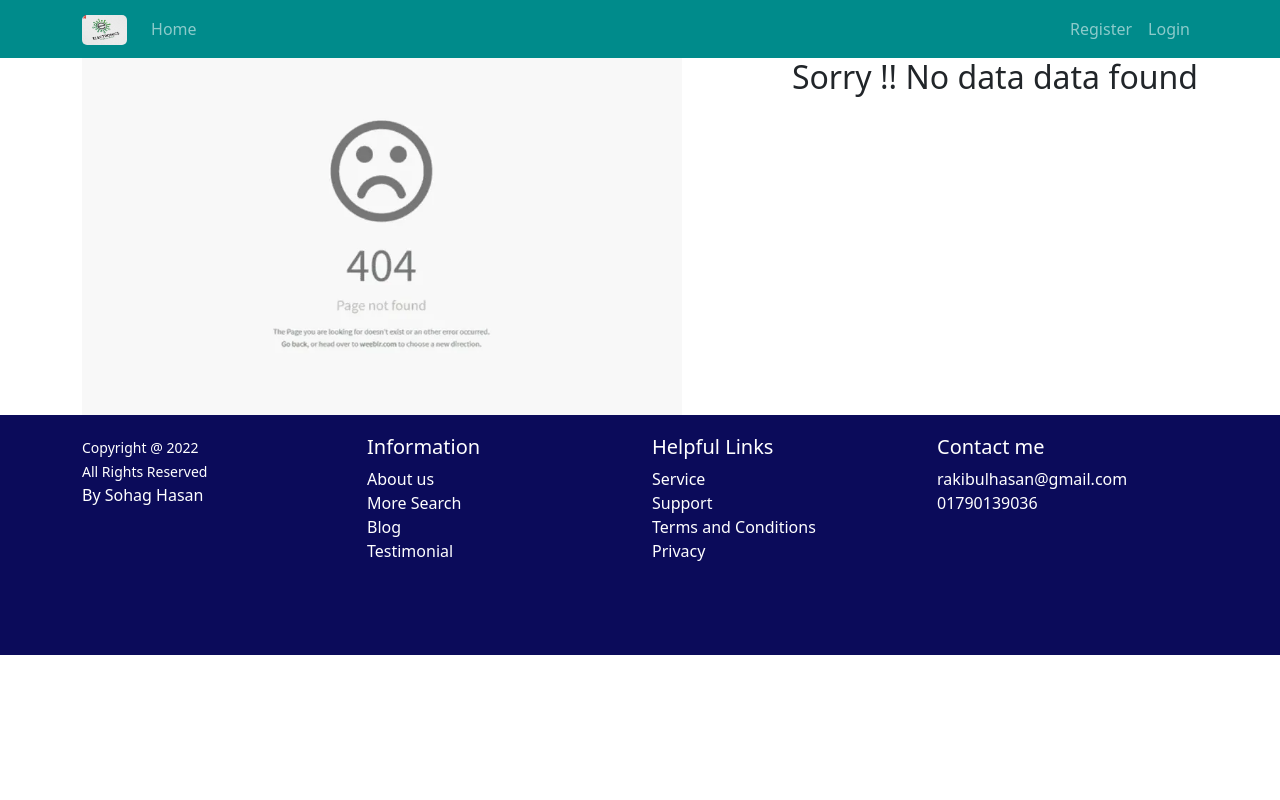
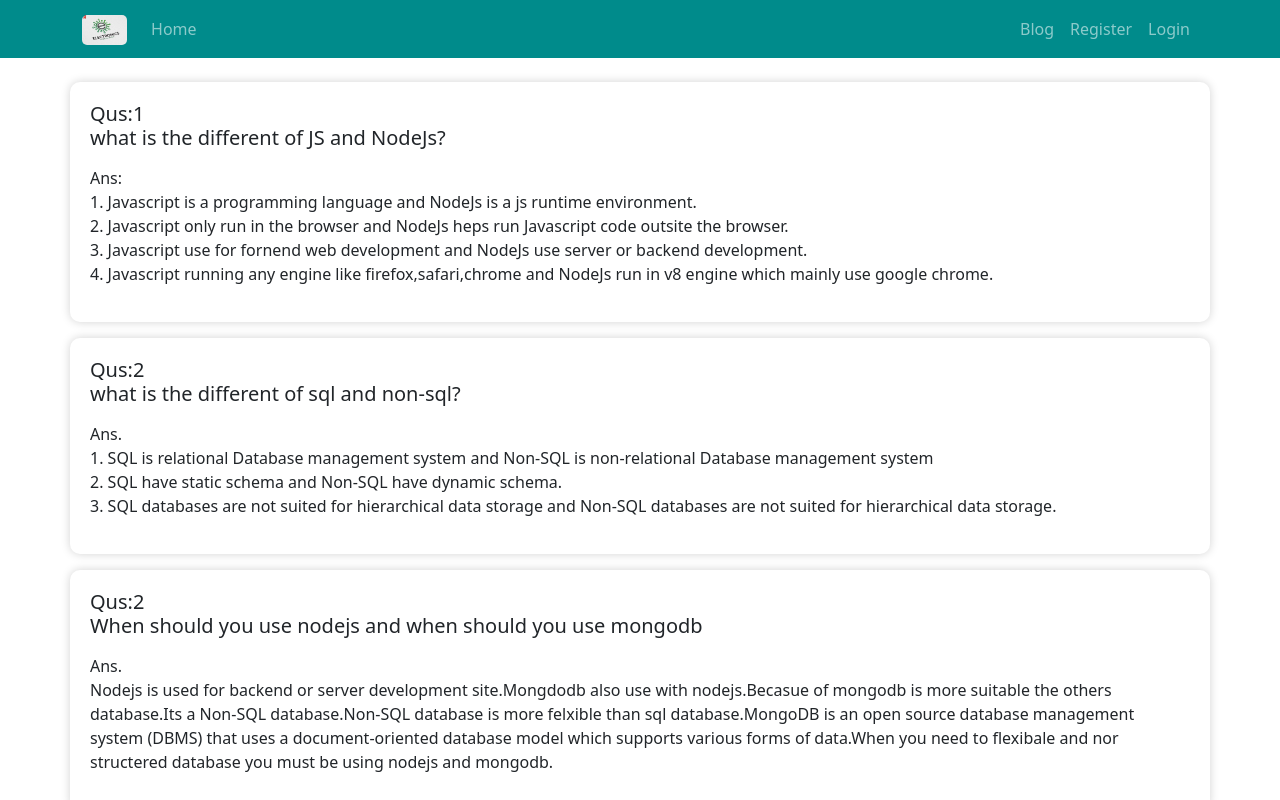
Before and after one commit to Rakibulhasan70/wareHouse-client-site, a React (Create React App) app: page /blog in a window 1280 px wide. Shown: the top 800 px of the page. Built offline with nearby package versions, Linux system fonts and the light colour scheme; no server answers.

Commit message:
img loaded

```diff
--- a/src/App.js
+++ b/src/App.js
@@ -1,6 +1,7 @@
 import 'bootstrap/dist/css/bootstrap.min.css';
 import { Route, Routes } from 'react-router-dom';
 import './App.css';
+import Blog from './components/Blog/Blog';
 import Footer from './components/Footer/Footer';
 import Header from './components/Header/Header';
 import Home from './components/Home/Home';
@@ -30,6 +31,7 @@ function App() {
         }></Route>
         <Route path='/login' element={<Login></Login>}></Route>
         <Route path='/register' element={<Register></Register>}></Route>
+        <Route path='/blog' element={<Blog></Blog>}></Route>
         <Route path='*' element={<NotFound></NotFound>}></Route>
       </Routes>
       <Footer></Footer>
--- /dev/null
+++ b/src/components/Blog/Blog.css
@@ -0,0 +1,5 @@
+.qusPart {
+    box-shadow: 0 0 10px lightgray;
+    border-radius: 10px;
+    padding: 20px;
+}
--- /dev/null
+++ b/src/components/Blog/Blog.js
@@ -0,0 +1,58 @@
+import React from 'react';
+import './Blog.css'
+const Blog = () => {
+    return (
+        <div className='container mt-4'>
+            <div className="row">
+                <div className='col col-lg-12 col-12 qusPart'>
+                    <h5>Qus:1
+                        <p>what is the different of JS and NodeJs?</p>
+                    </h5>
+                    <p>Ans:
+                        <br />
+                        1.
+                        Javascript is a programming language and NodeJs is a js runtime environment.
+                        <br />
+                        2.
+                        Javascript only run in the browser and NodeJs heps run Javascript code outsite the browser.
+                        <br />
+                        3.
+                        Javascript use for fornend web development and NodeJs use server or backend development.
+                        <br />
+                        4.
+                        Javascript running any engine like firefox,safari,chrome
+                        and NodeJs run in  v8 engine which mainly use google chrome.
+                    </p>
+                </div>
+                <div className='col col-lg-12 col-12 qusPart mt-3'>
+                    <h5>Qus:2
+                        <p>what is the different of sql  and non-sql?</p>
+                    </h5>
+                    <p>Ans.
+                        <br />
+                        1.
+                        SQL is relational Database management system and Non-SQL is non-relational Database management system
+                        <br />
+                        2.
+                        SQL have static schema and Non-SQL  have dynamic schema.
+                        <br />
+                        3.
+                        SQL databases are not suited for hierarchical data storage and Non-SQL databases are not suited for hierarchical data storage.
+                    </p>
+                </div>
+                <div className='col col-lg-12 col-12 qusPart mt-3 mb-4'>
+                    <h5>Qus:2
+                        <p>When should you use nodejs and when should you use mongodb</p>
+                    </h5>
+                    <p>Ans.
+                        <br />
+                        Nodejs is used for backend or server development site.Mongdodb also use with nodejs.Becasue of mongodb is more suitable the others database.Its a Non-SQL database.Non-SQL database is more felxible than sql database.MongoDB is an open source database management system (DBMS) that uses a document-oriented database model which supports various forms of data.When you need to flexibale and nor structered database you must be using nodejs and mongodb.
+                    </p>
+                </div>
+            </div>
+
+        </div>
+    );
+};
+
+export default Blog;
--- a/src/components/Header/Header.js
+++ b/src/components/Header/Header.js
@@ -14,7 +14,7 @@ const Header = () => {
     }
 
     return (
-        <div>
+        <>
             <Navbar collapseOnSelect expand="lg" style={{ backgroundColor: 'darkcyan' }} variant="dark" sticky='top'>
                 <Container>
                     <Navbar.Brand as={Link} to="/home"><img height='30px' style={{ borderRadius: '5px' }} src={logo} alt="" /></Navbar.Brand>
@@ -25,6 +25,7 @@ const Header = () => {
 
                         </Nav>
                         <Nav>
+                            <Nav.Link as={Link} to="/blog">Blog</Nav.Link>
                             <Nav.Link as={Link} to="/register">Register</Nav.Link>
                             {
                                 user
@@ -43,7 +44,7 @@ const Header = () => {
                     </Navbar.Collapse>
                 </Container>
             </Navbar>
-        </div>
+        </>
     );
 };
 
--- a/src/components/ManageInventoryDetails/ManageInventoryDetails.js
+++ b/src/components/ManageInventoryDetails/ManageInventoryDetails.js
@@ -3,7 +3,7 @@ import React from 'react';
 const ManageInventoryDetails = (props) => {
     const { name, img, description, price, supplierName } = props.product
     return (
-        <div className='product-details ps-5'>
+        <div className='product-details ps-5 mb-5'>
             <img src={img} alt="" />
             <h4 className='mt-0'>Name: {name}</h4>
             <p className='mb-0'> Description: {description}</p>
```
Also changed, not shown: public/products.json (+49 -49 lines).
